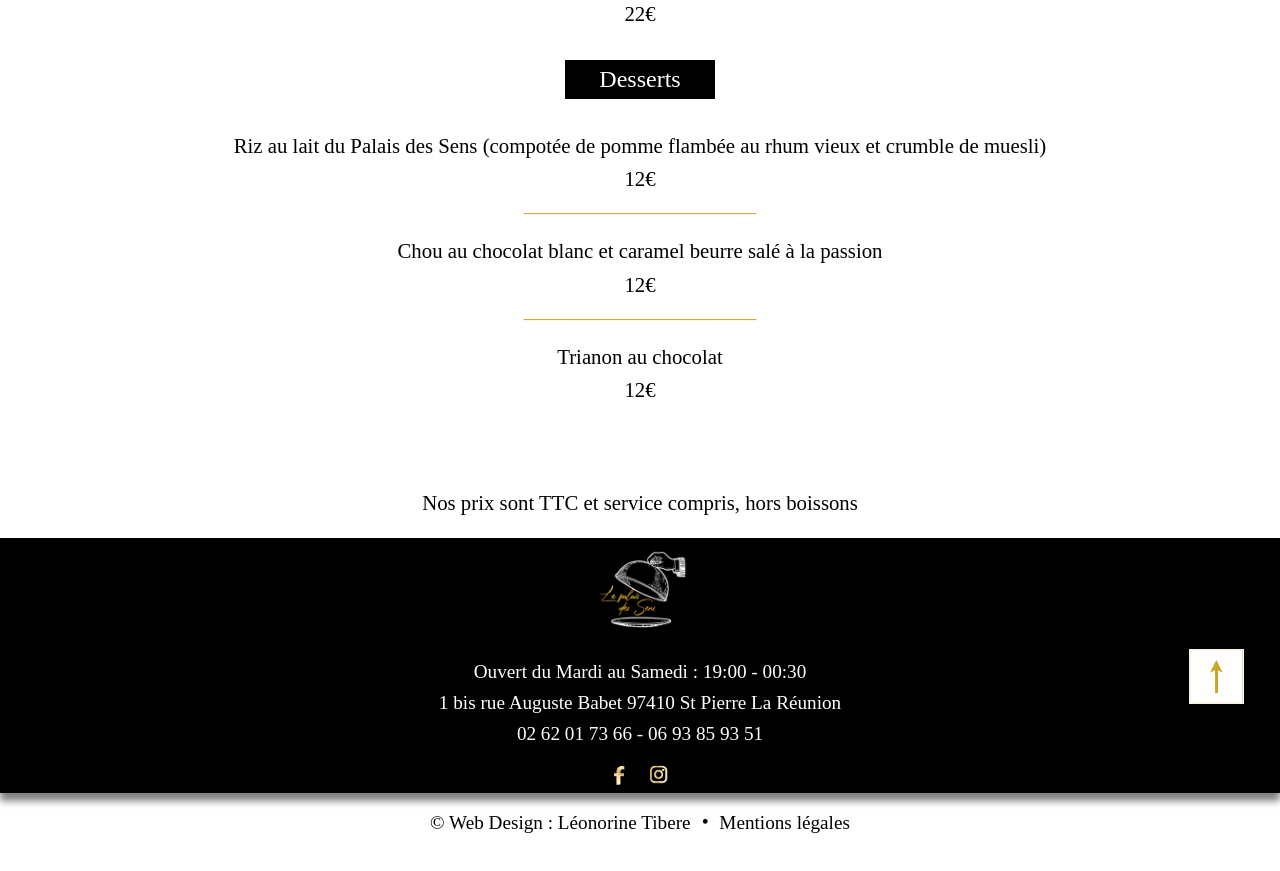
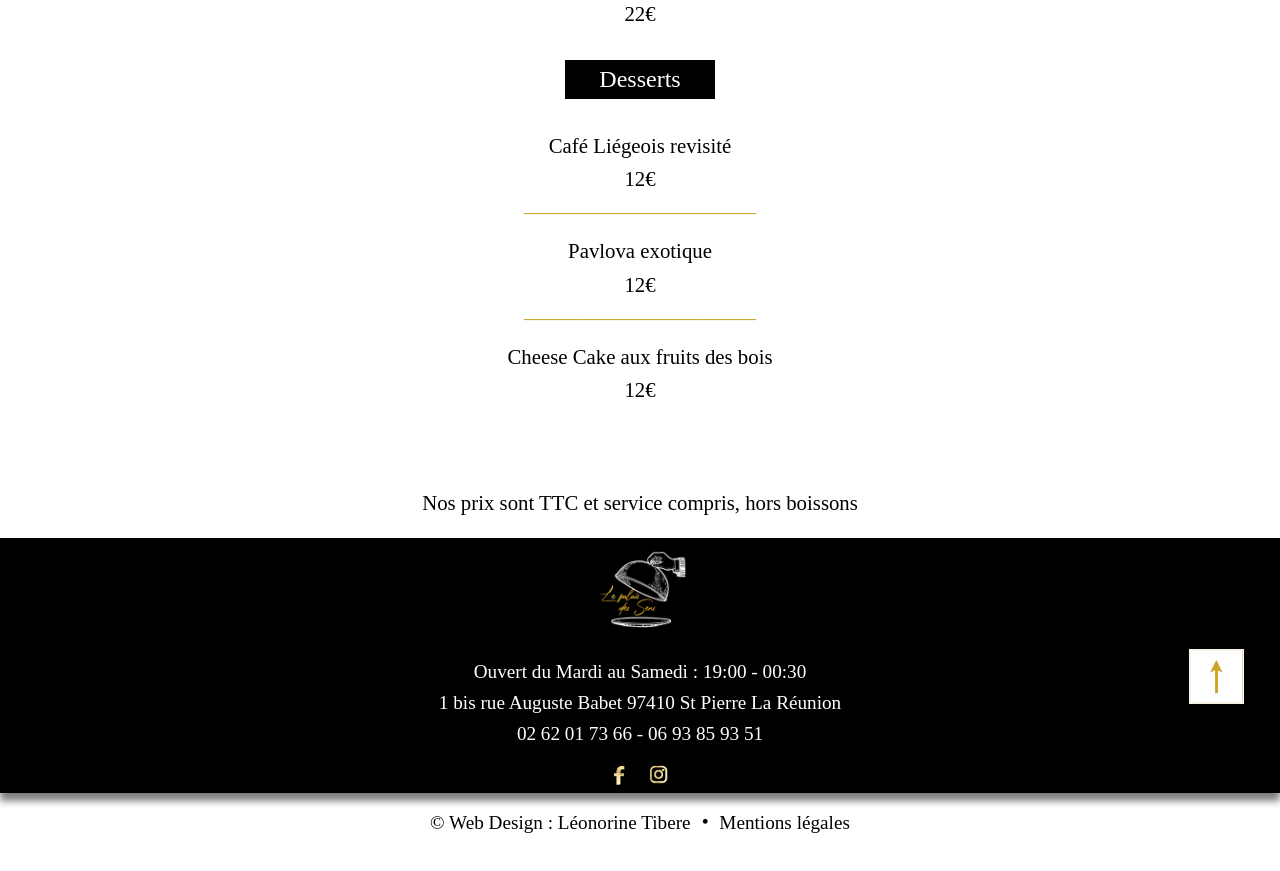
Before and after one commit to leonorine/palaisdessens, a Vue app: page /carte in a window 1280 px wide. Shown: the part 1280-2151 px from the top of the page. Built offline with nearby package versions, Linux system fonts and the light colour scheme.

Commit message:
carte dessert update

```diff
--- a/src/views/carte.vue
+++ b/src/views/carte.vue
@@ -56,17 +56,17 @@
         <div class="dessert">
             <h2 class="titre-cat">Desserts</h2>
             <div class="carte-item">
-                <p class="nom">Riz au lait du Palais des Sens (compotée de pomme flambée au rhum vieux et crumble de muesli)</p>
+                <p class="nom">Café Liégeois revisité </p>
                 <p class="prix">12€</p>
             </div>
             <p class="trait">_______________________________</p>
             <div class="carte-item">
-                <p class="nom">Chou au chocolat blanc et caramel beurre salé à la passion</p>
+                <p class="nom">Pavlova exotique</p>
                 <p class="prix">12€</p>
             </div>
             <p class="trait">_______________________________</p>
             <div class="carte-item">
-                <p class="nom">Trianon au chocolat</p>
+                <p class="nom">Cheese Cake aux fruits des bois</p>
                 <p class="prix">12€</p>
             </div>
         </div>
```
